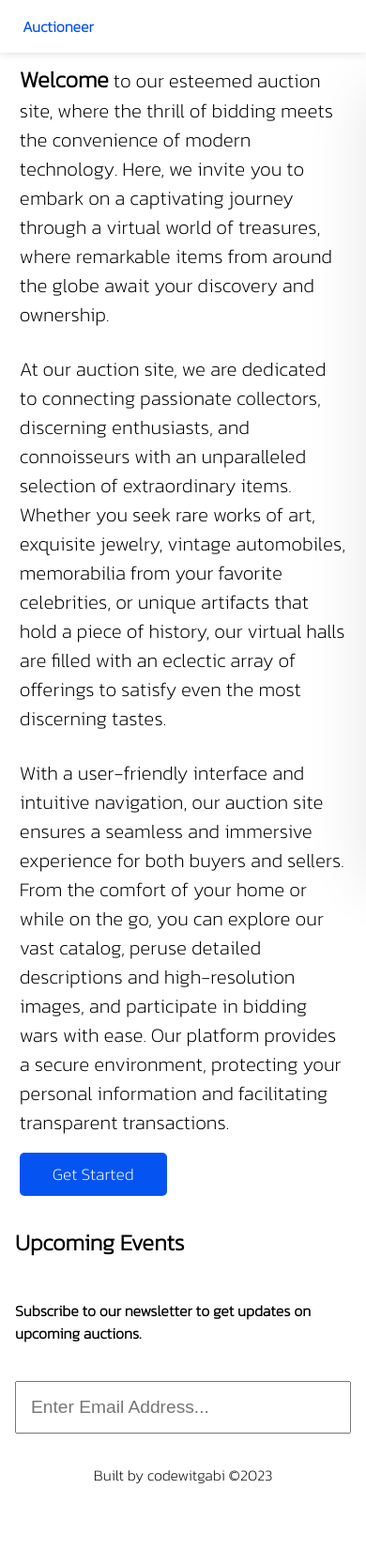
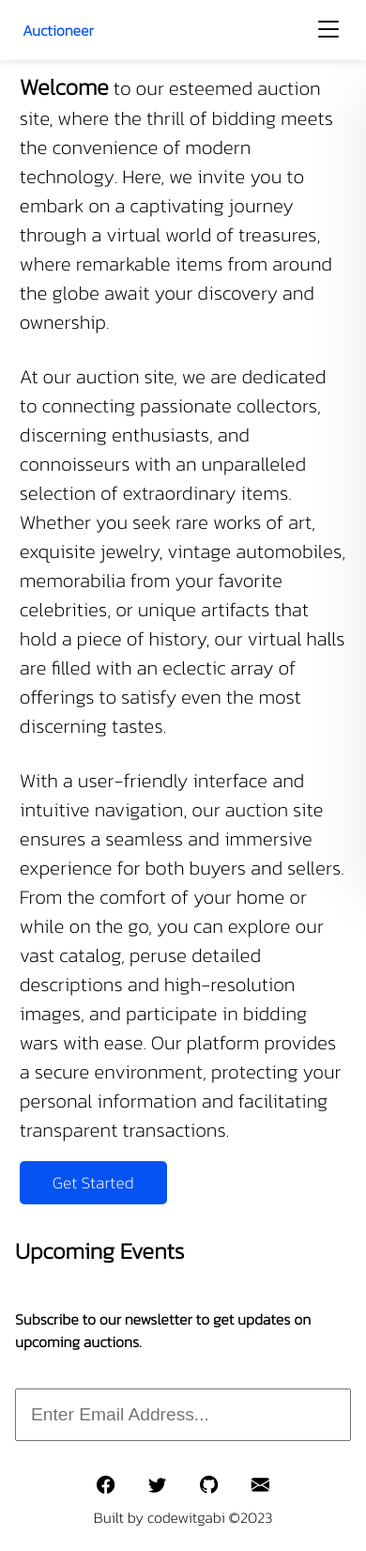
Before and after one commit to codewitgabi/auctioneer, a Django app: page / in a window 390 px wide. Shown: the whole page at 94% size. Before the commit the page ends 1579 px from the top, so only its background shows below. Run offline with Django 3.2, Linux system fonts and the light colour scheme; the visitor is signed in with stand-in values (Sample User, id 1); data that the repository does not hold is empty; some web fonts are replaced.

Commit message:
Added icons and separated carousel js from main js

```diff
--- a/auction/templates/auction/base.html
+++ b/auction/templates/auction/base.html
@@ -4,6 +4,7 @@
 <head>
   <meta charset="UTF-8">
   <meta name="viewport" content="width=device-width, initial-scale=1.0">
+  <link rel="stylesheet" href="https://cdn.jsdelivr.net/npm/bootstrap-icons@1.5.0/font/bootstrap-icons.css">
   <link rel="stylesheet" href="{% static 'css/style.css' %}">
   <title>{% block title %} {% endblock %}</title>
 </head>
@@ -14,7 +15,7 @@
     <i id="nav-toggler" class="bi bi-list disp-only-sm"></i>
     <div class="nav-links" id="nav-links">
       <a href="#!">
-        <i class="bi disp-only-sm"></i>
+        <i class="bi bi-shop disp-only-sm"></i>
         <span>Auction</span>
       </a>
       <a href="{% url 'auction:cart_details' %}">
@@ -22,17 +23,17 @@
         <span>Lots</span>
       </a>
       <a href="#!">
-        <i class="bi disp-only-sm"></i>
+        <i class="bi bi-cart-check disp-only-sm"></i>
         <span>Checkout</span>
       </a>
       {% if not request.user.is_authenticated %}
       <a href="{% url 'account:signin' %}">
-        <i class="bi disp-only-sm"></i>
+        <i class="bi bi-box-arrow-right disp-only-sm"></i>
         <span>Login</span>
       </a>
       {% else %}
       <a href="{% url 'account:signout' %}">
-        <i class="bi disp-only-sm"></i>
+        <i class="bi bi-box-arrow-right disp-only-sm"></i>
         <span>Logout</span>
       </a>
       {% endif %}
@@ -74,7 +75,7 @@
         <i class="bi bi-github"></i>
       </a>
       <a href="#!">
-        <i class="bi bi-gmail"></i>
+        <i class="bi bi-envelope-fill"></i>
       </a>
     </div>
     <legend>Built by codewitgabi &copy;2023</legend>
--- a/auction/templates/auction/lot-detail.html
+++ b/auction/templates/auction/lot-detail.html
@@ -59,6 +59,7 @@
   const markAsSoldURL = `${origin}/mark-lot-as-sold/${lot_id}/`
 </script>
 
+<script src="{% static 'js/carousel.js' %}"></script>
 <script src="{% static 'js/utils.js' %}"></script>
 
 {% endblock %}
--- a/static/css/style.css
+++ b/static/css/style.css
@@ -33,9 +33,17 @@ strong {
   justify-content: space-between;
   align-items: center;
 }
+.bi {
+  font-size: 1.2rem;
+}
+.bi-list,
+.bi-x {
+  font-size: 2rem;
+  font-weight: 900;
+}
 @media (max-width:768px) {
   .mob-mrg-top {
-    margin-top: 3.2em!important;
+    margin-top: 3.6em!important;
   }
 }
 
@@ -66,7 +74,8 @@ nav a {
     right: 0;
     left: 0;
     background: var(--white);
-    padding: 1em 1.5em;
+    padding: 0.5em 1.5em;
+    z-index: 200;
   }
   .nav-links {
     background: rgba(0, 12, 33, 0.7);
@@ -79,7 +88,7 @@ nav a {
     position: fixed;
     width: 100%;
     height: 100vh;
-    top: 3.49em;
+    top: 3.9em;
     right: -100%;
     bottom: 0;
     z-index: 9999;
@@ -208,13 +217,22 @@ footer {
 .icons-display {
   margin: 0.5em;
 }
+.icons-display a {
+  margin: 0 1em;
+  color: #000;
+}
+.icons-display a:first-child {
+  margin-left: 0;
+}
+.icons-display a:last-child {
+  margin-right: 0;
+}
 
 /* === Carousel === */
 .slideshow {
   max-width: 1000px;
   position: relative;
   margin: auto;
-  z-index: -2;
 }
 .slide {
   display: none;
@@ -232,7 +250,6 @@ footer {
   transition: 0.4s ease;
   border-radius: 0 5px 5px 0;
   user-select: none;
-  z-index: 2;
 }
 .forward {
   right: 0;
```
Also changed, not shown: static/js/carousel.js (added, +32 -0 lines), static/js/index.js (+4 -33 lines).
